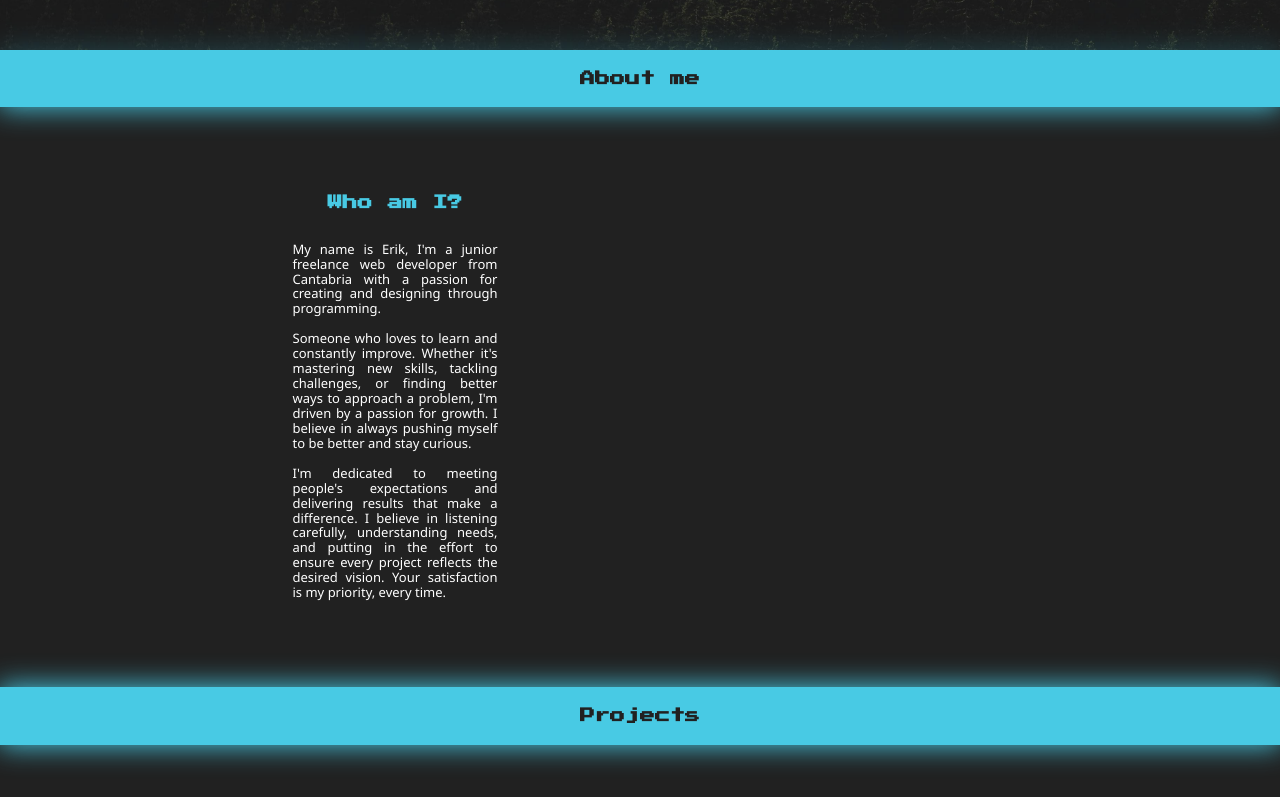
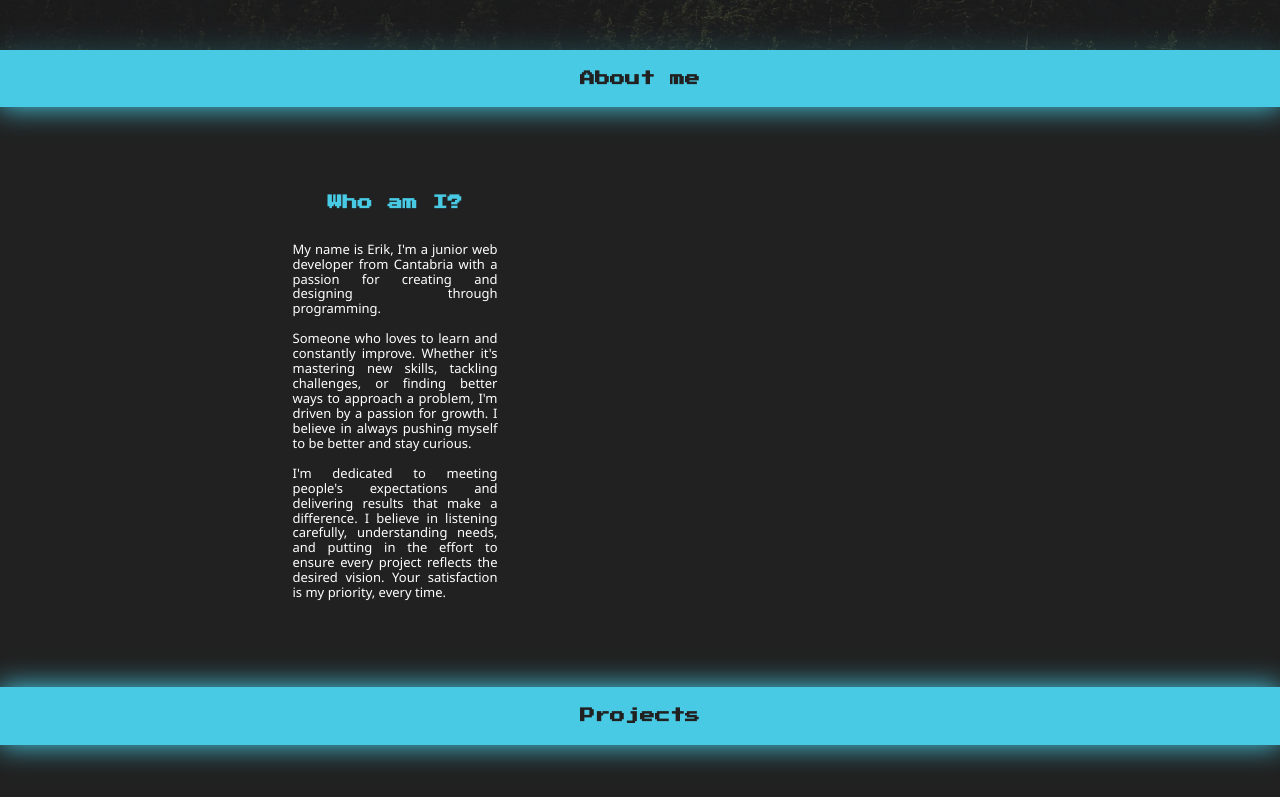
Before and after one commit to IndomitDev/indomitdev.github.io, a plain HTML site: page index.html in a window 1280 px wide. Shown: the part 621-1418 px from the top of the page. Drawn offline with Linux system fonts and the light colour scheme.

Commit message:
Who am I edited

```diff
--- a/index.html
+++ b/index.html
@@ -62,7 +62,7 @@
             <div class="aboutMeText">
                 <h3>Who am I?</h3>
                 <p>
-                    My name is Erik, I'm a junior freelance web developer from Cantabria with a passion for creating and designing through programming.<br>
+                    My name is Erik, I'm a junior web developer from Cantabria with a passion for creating and designing through programming.<br>
                     <br>
                     Someone who loves to learn and constantly improve. Whether it's mastering new skills, tackling challenges, or finding better ways to approach a problem,
                     I'm driven by a passion for growth. I believe in always pushing myself to be better and stay curious.<br>
```
